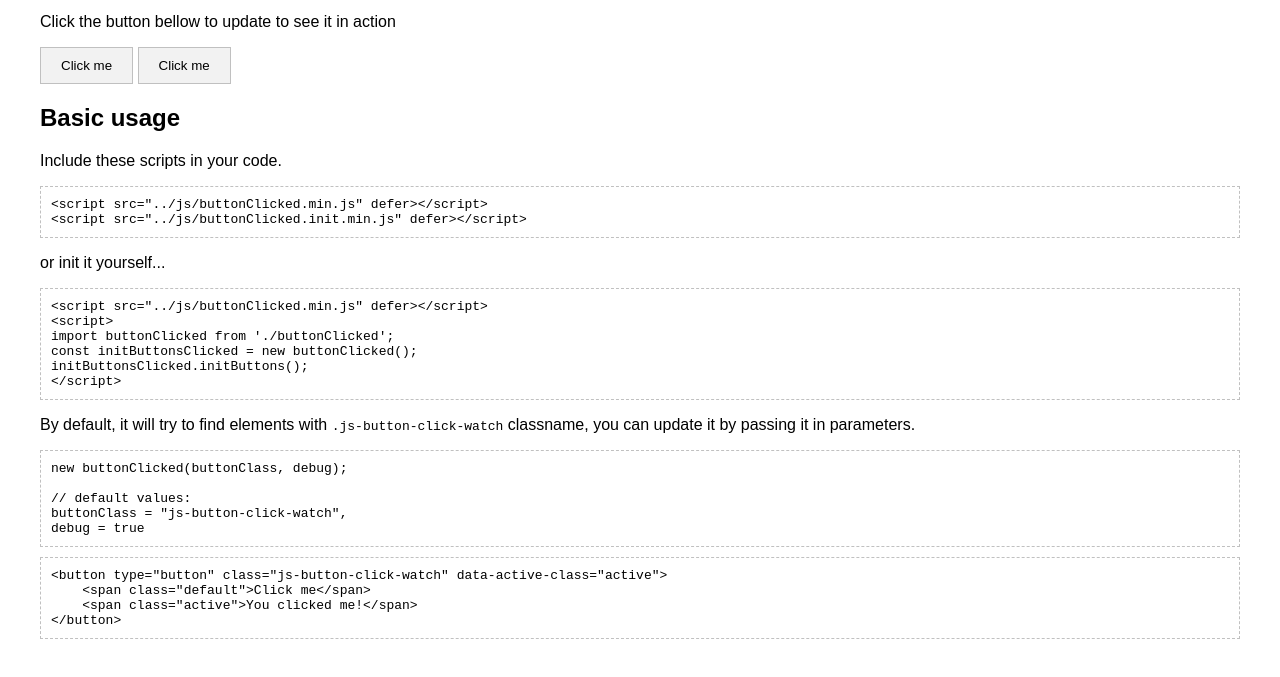
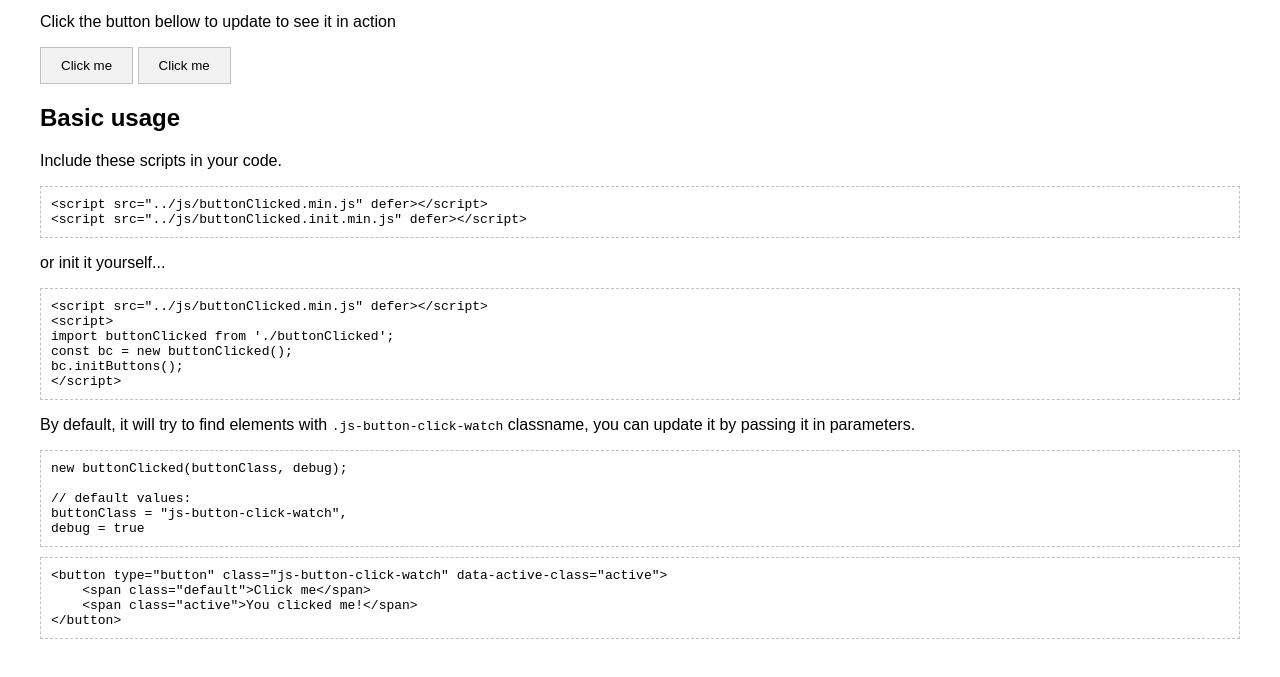
Before and after one commit to wUFr/button-clicked, a website: page demo/index.htm in a window 1280 px wide. Shown: the part 177-854 px from the top of the page. Drawn offline with Linux system fonts and the light colour scheme.

Commit message:
readme + demo updated

```diff
--- a/demo/index.htm
+++ b/demo/index.htm
@@ -92,8 +92,8 @@
 &lt;script src=&quot;../js/buttonClicked.min.js&quot; defer&gt;&lt;/script&gt;
 &lt;script&gt;
 import buttonClicked from './buttonClicked';
-const initButtonsClicked = new buttonClicked();
-initButtonsClicked.initButtons();
+const bc = new buttonClicked();
+bc.initButtons();
 &lt;/script&gt;</pre>
 
 		<p>
```
Also changed, not shown: README.md.
